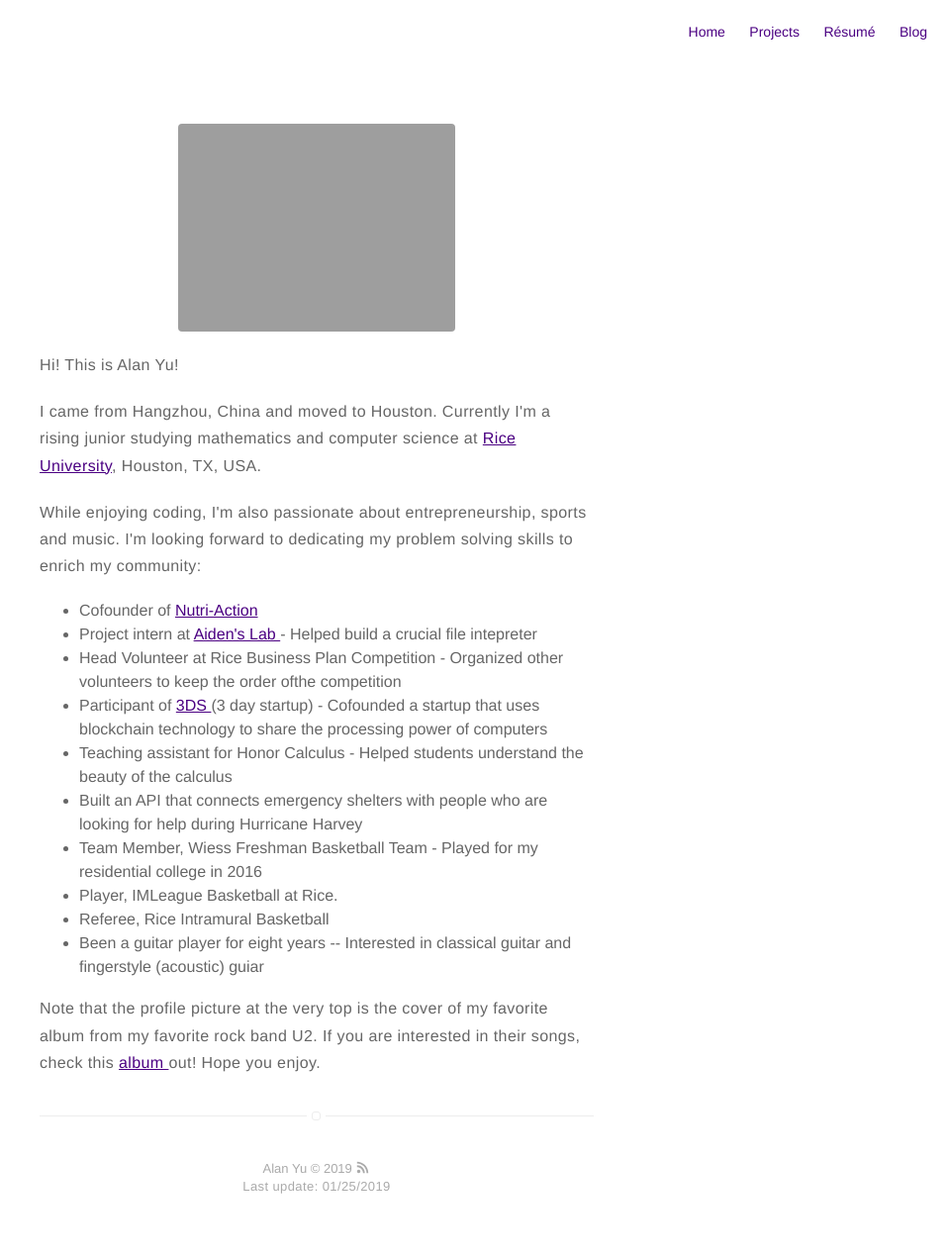
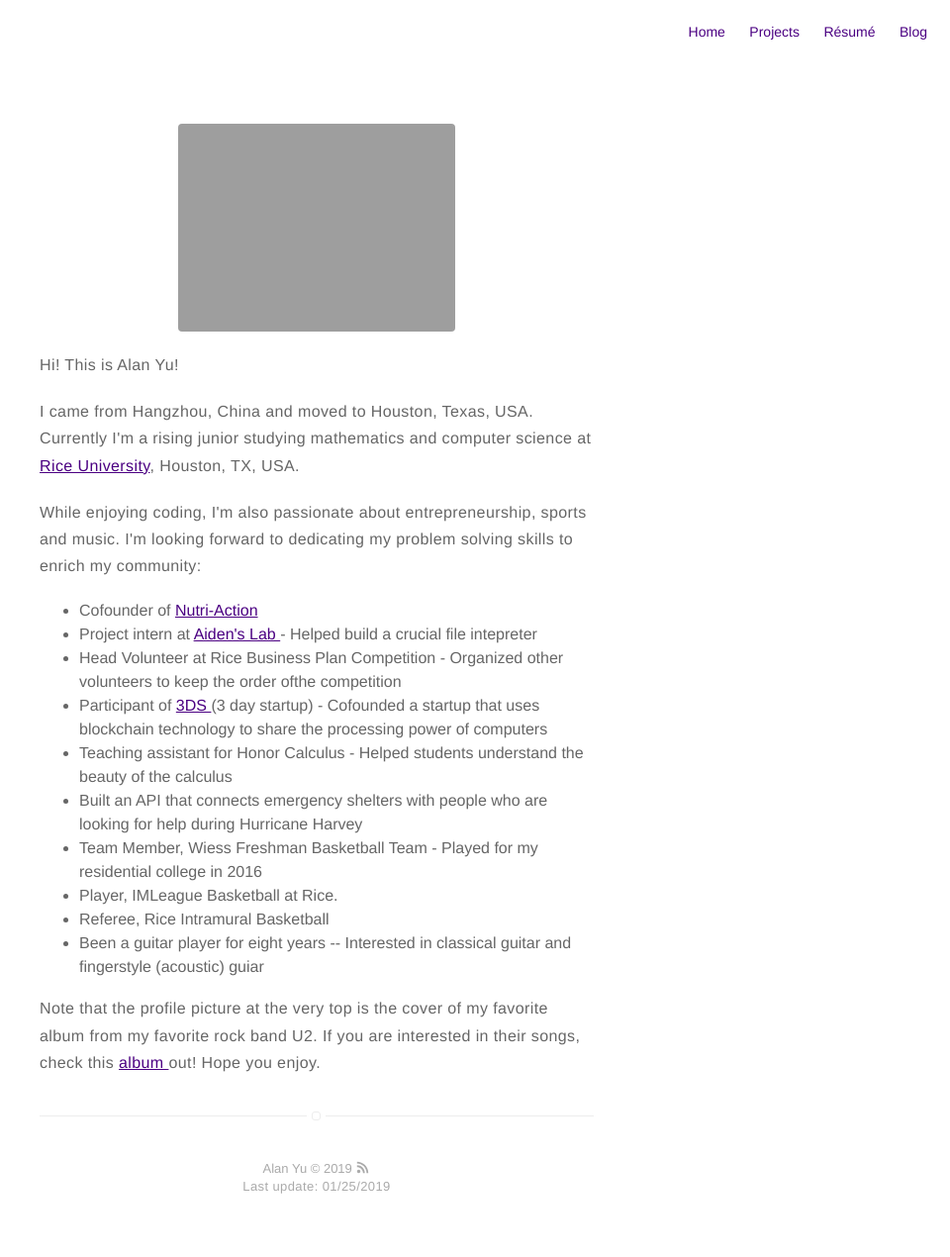
Before and after one commit to AlanFermat/AlanFermat.github.io, a Jekyll site: the page built from about.md, in a window 1280 px wide. Shown: the whole page at 99% size, without its empty margins (320-1280 px from the left). Built offline with Jekyll 4.4.1, drawn with Linux system fonts in a browser that asks for light colours.

Commit message:
edit about card

```diff
--- a/about.md
+++ b/about.md
@@ -5,7 +5,7 @@ layout: page
 ![Profile Image]({{ site.url }}/{{ site.picture }})
 
 <p>Hi! This is Alan Yu! </p>
-<p>I came from Hangzhou, China and moved to Houston. Currently I'm a rising junior studying mathematics and computer science at <a href="https://www.rice.edu/">Rice University</a>, Houston, TX, USA. </p>
+<p>I came from Hangzhou, China and moved to Houston, Texas, USA. Currently I'm a rising junior studying mathematics and computer science at <a href="https://www.rice.edu/">Rice University</a>, Houston, TX, USA. </p>
 
 <p> While enjoying coding, I'm also passionate about entrepreneurship, sports and music. I'm looking forward to dedicating my problem solving skills to enrich my community: </p>
 
```
